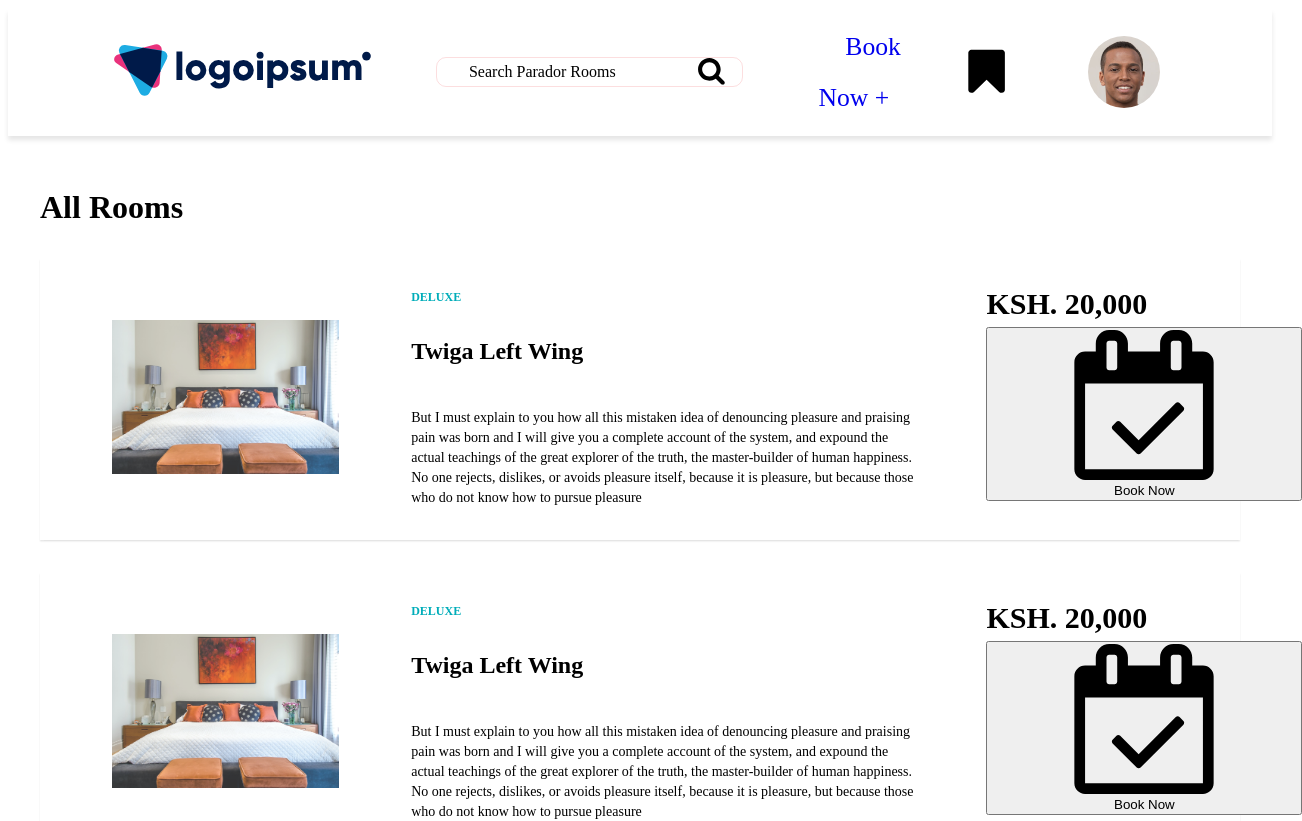
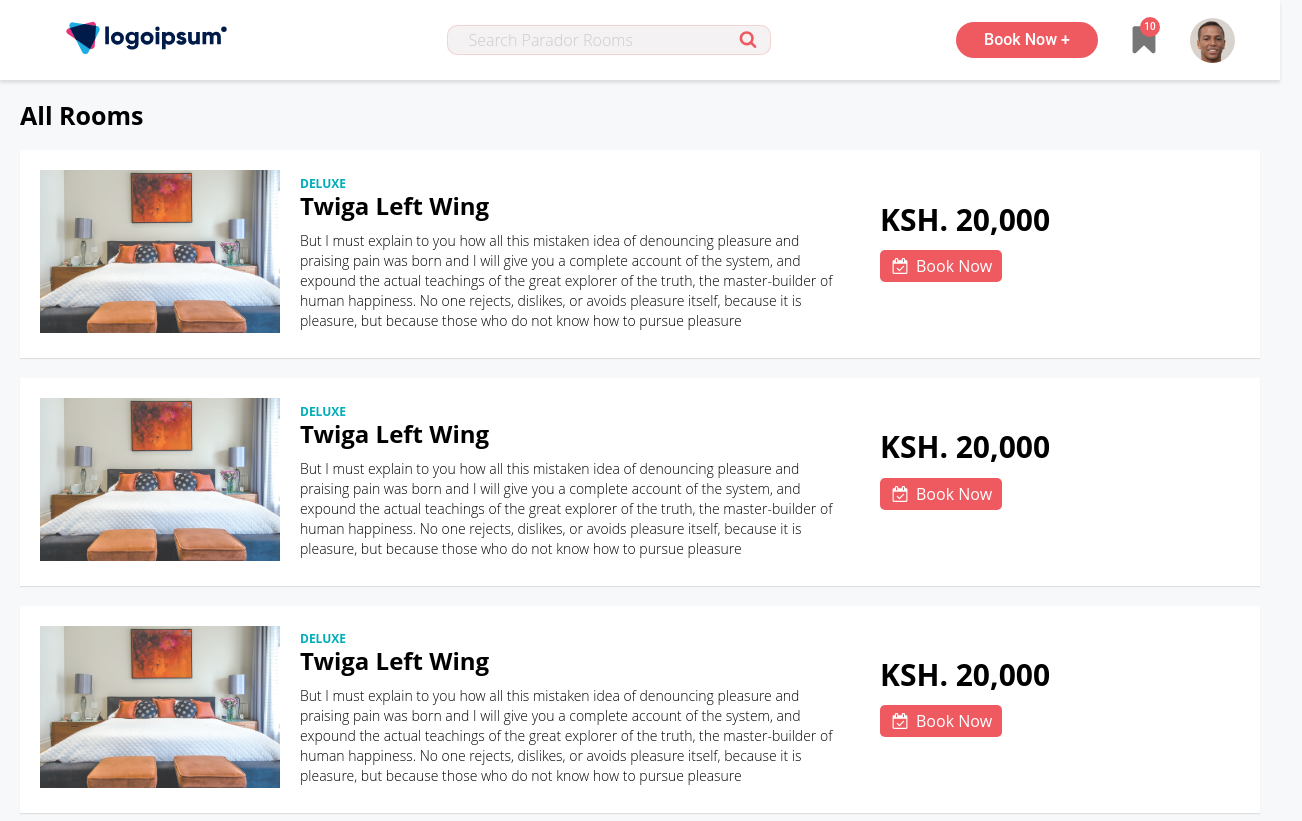
Before and after one commit to ItsCosmas/parador, a React (Create React App) app in the folder client/: page / in a window 1280 px wide. Shown: the top 821 px of the page, 1302 px wide, since content can reach past the window. Built offline with nearby package versions, Linux system fonts and the light colour scheme.

Commit message:
Client: Import Sass files

```diff
--- a/client/src/index.scss
+++ b/client/src/index.scss
@@ -0,0 +1,15 @@
+// Variables
+@import 'scss/variables';
+
+// mixins
+@import 'scss/mixins';
+
+// utilities
+@import 'scss/utilities';
+
+// base
+@import 'scss/base';
+@import 'scss/typography';
+
+// components
+@import 'scss/components';
```
